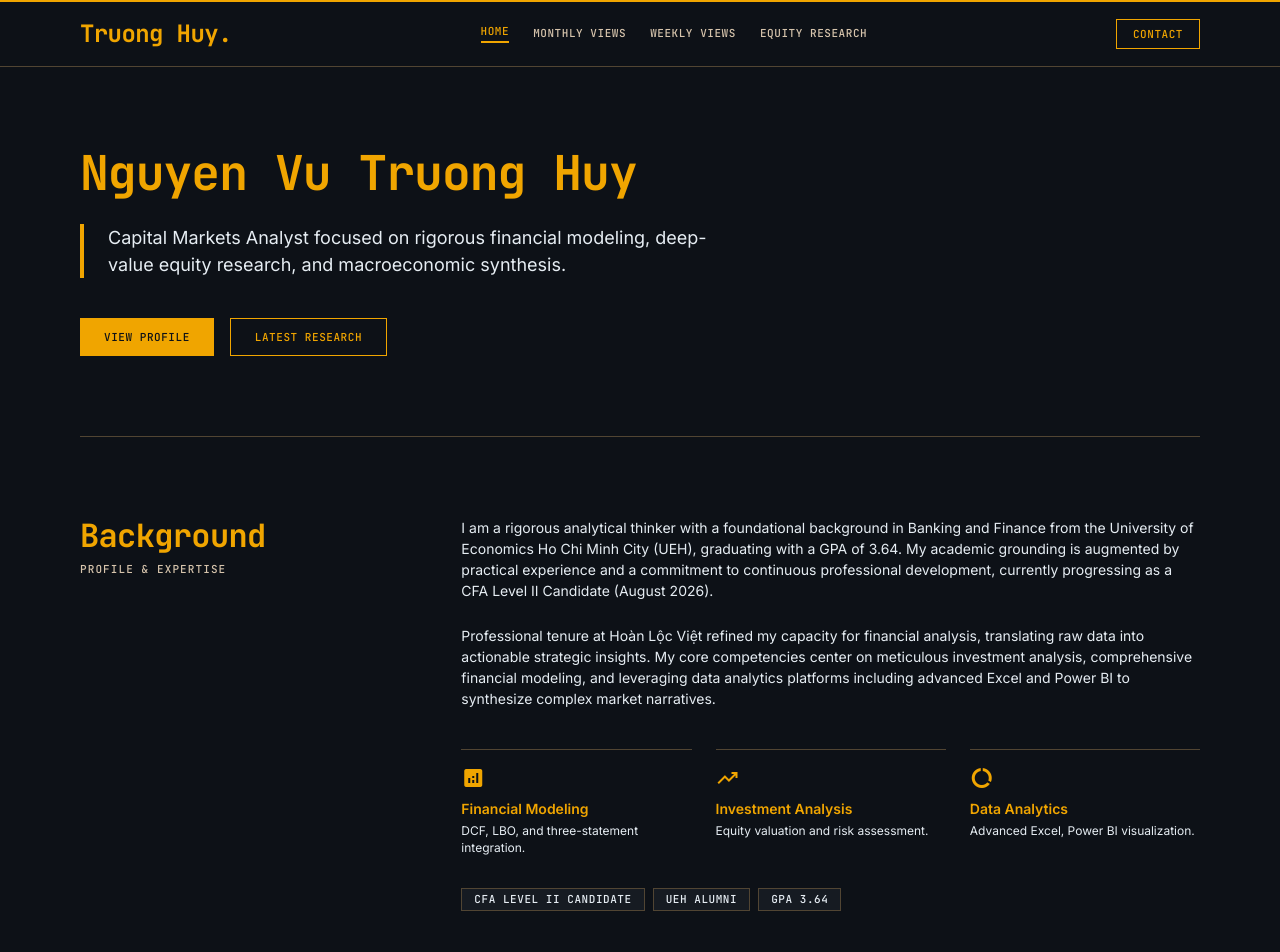
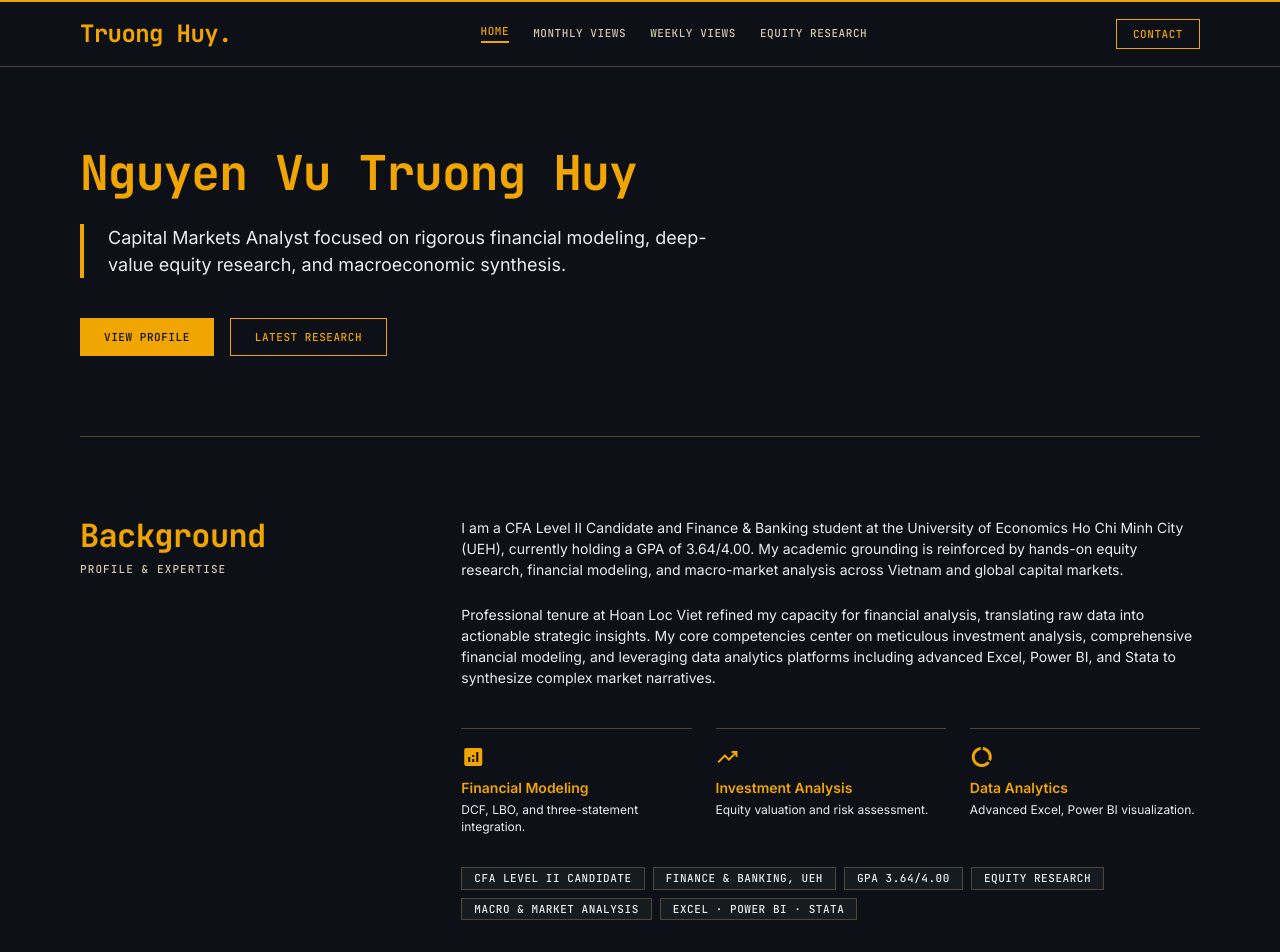
Before and after one commit to hnguyenvutruong-maker/truonghuyresearch, an Astro site: page / in a window 1280 px wide. Shown: the top 952 px of the page. Built offline with nearby package versions, Linux system fonts and the light colour scheme; Astro itself is replaced by a stand-in of ours.

Commit message:
Update homepage background credentials

```diff
--- a/src/pages/index.astro
+++ b/src/pages/index.astro
@@ -46,10 +46,10 @@ const latestMonthlyView = allMonthlyViews.sort((a, b) => b.data.date.valueOf() -
       <div class="md:col-span-8">
         <div class="prose max-w-none font-body-md text-body-md text-terminal-text space-y-6">
           <p>
-            I am a rigorous analytical thinker with a foundational background in Banking and Finance from the University of Economics Ho Chi Minh City (UEH), graduating with a GPA of 3.64. My academic grounding is augmented by practical experience and a commitment to continuous professional development, currently progressing as a CFA Level II Candidate (August 2026).
+            I am a CFA Level II Candidate and Finance & Banking student at the University of Economics Ho Chi Minh City (UEH), currently holding a GPA of 3.64/4.00. My academic grounding is reinforced by hands-on equity research, financial modeling, and macro-market analysis across Vietnam and global capital markets.
           </p>
           <p>
-            Professional tenure at Hoàn Lộc Việt refined my capacity for financial analysis, translating raw data into actionable strategic insights. My core competencies center on meticulous investment analysis, comprehensive financial modeling, and leveraging data analytics platforms including advanced Excel and Power BI to synthesize complex market narratives.
+            Professional tenure at Hoan Loc Viet refined my capacity for financial analysis, translating raw data into actionable strategic insights. My core competencies center on meticulous investment analysis, comprehensive financial modeling, and leveraging data analytics platforms including advanced Excel, Power BI, and Stata to synthesize complex market narratives.
           </p>
         </div>
         <!-- Skills Grid -->
@@ -73,8 +73,11 @@ const latestMonthlyView = allMonthlyViews.sort((a, b) => b.data.date.valueOf() -
         <!-- Credentials Tags -->
         <div class="mt-8 flex flex-wrap gap-2">
           <span class="inline-block bg-terminal-card border border-outline-variant px-3 py-1 font-label-md uppercase text-label-md text-terminal-text">CFA Level II Candidate</span>
-          <span class="inline-block bg-terminal-card border border-outline-variant px-3 py-1 font-label-md uppercase text-label-md text-terminal-text">UEH Alumni</span>
-          <span class="inline-block bg-terminal-card border border-outline-variant px-3 py-1 font-label-md uppercase text-label-md text-terminal-text">GPA 3.64</span>
+          <span class="inline-block bg-terminal-card border border-outline-variant px-3 py-1 font-label-md uppercase text-label-md text-terminal-text">Finance & Banking, UEH</span>
+          <span class="inline-block bg-terminal-card border border-outline-variant px-3 py-1 font-label-md uppercase text-label-md text-terminal-text">GPA 3.64/4.00</span>
+          <span class="inline-block bg-terminal-card border border-outline-variant px-3 py-1 font-label-md uppercase text-label-md text-terminal-text">Equity Research</span>
+          <span class="inline-block bg-terminal-card border border-outline-variant px-3 py-1 font-label-md uppercase text-label-md text-terminal-text">Macro & Market Analysis</span>
+          <span class="inline-block bg-terminal-card border border-outline-variant px-3 py-1 font-label-md uppercase text-label-md text-terminal-text">Excel · Power BI · Stata</span>
         </div>
       </div>
     </div>
```
